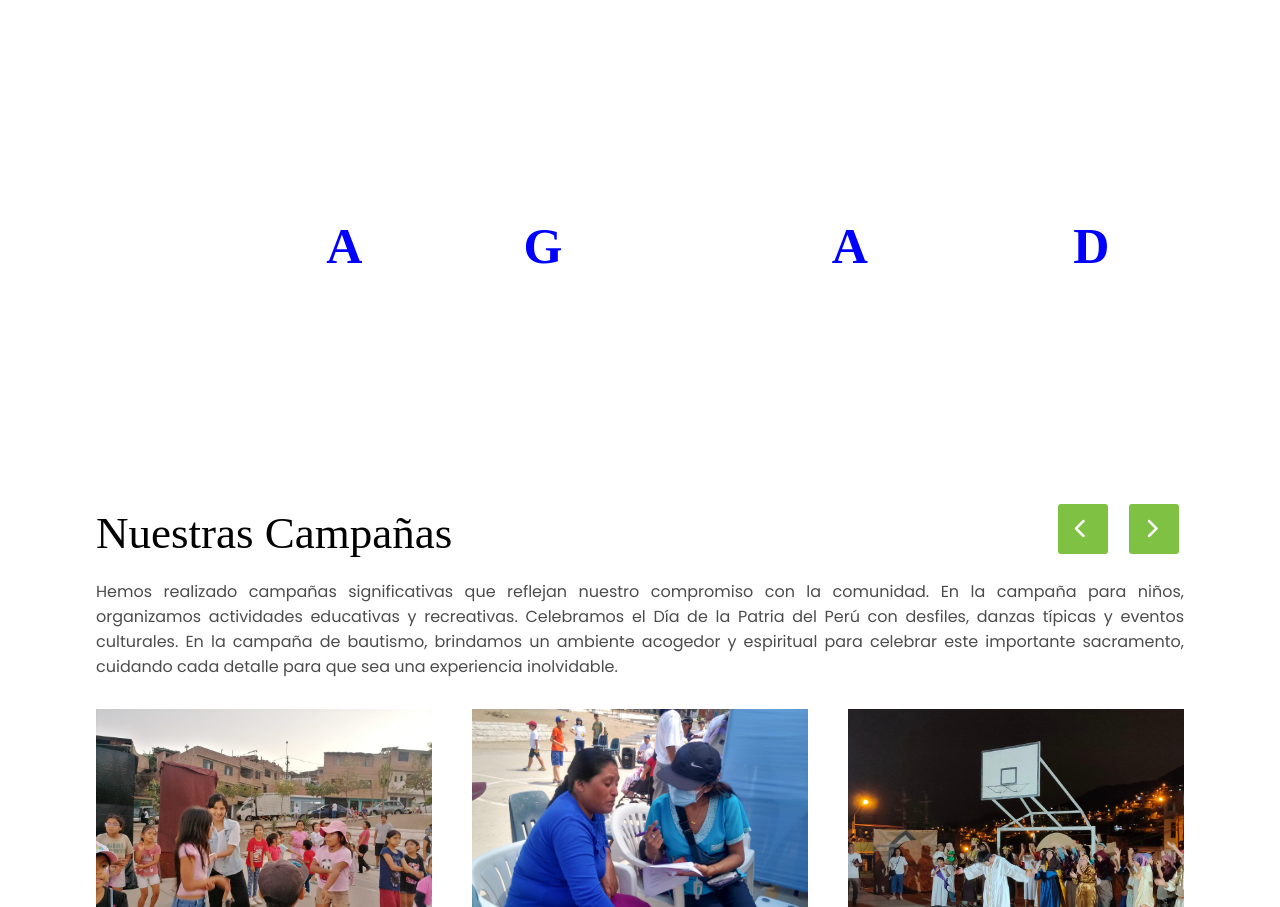
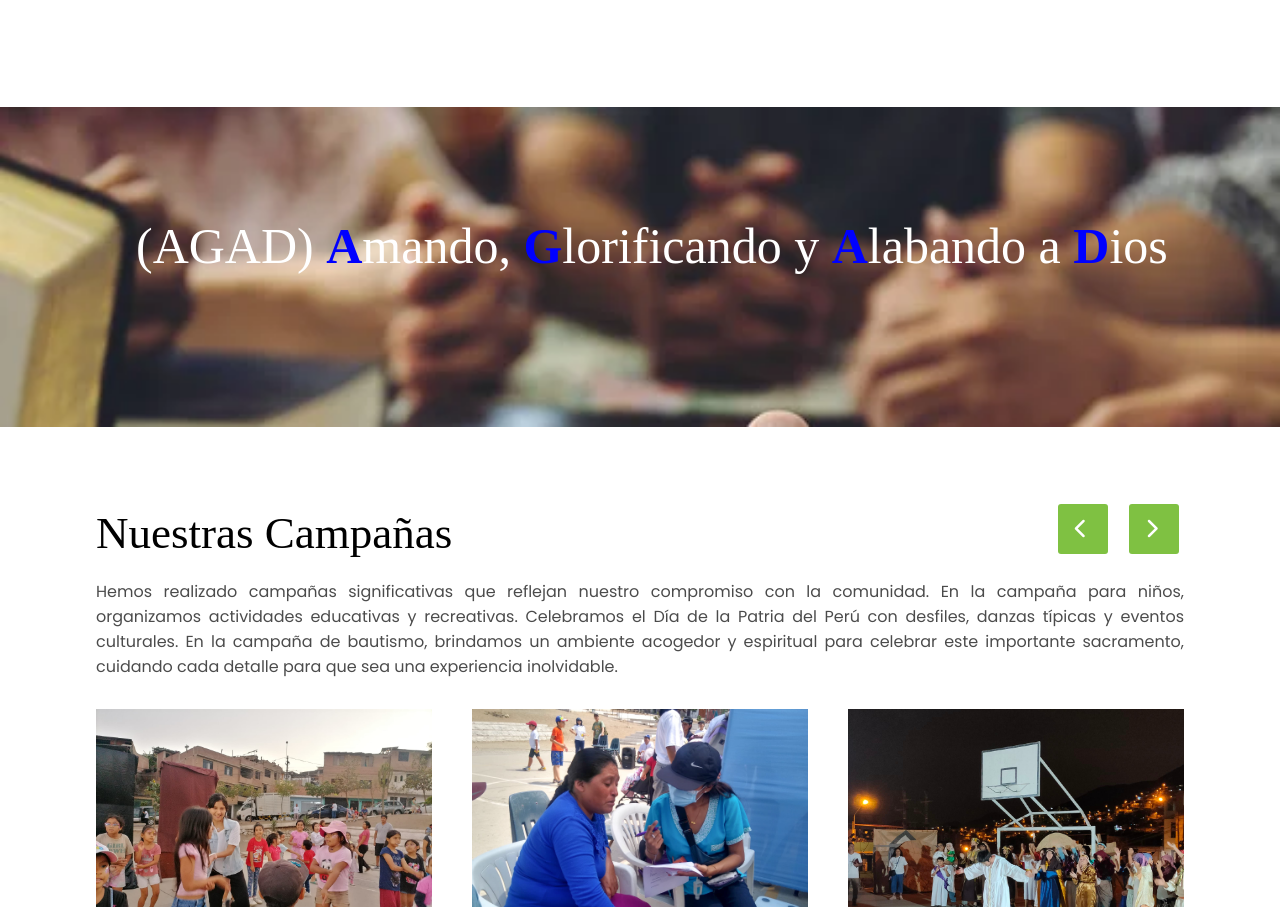
Before and after one commit to U202211108/Amigos-Agad, a plain HTML site: page index.html in a window 1280 px wide. Shown: the part 2140-3047 px from the top of the page. Drawn offline with nearby package versions, Linux system fonts and the light colour scheme; a script that the page names is missing; files whose address does not match are found by name.

Commit message:
Update style.css

```diff
--- a/style.css
+++ b/style.css
@@ -406,7 +406,7 @@ h1 {
 }
 
 .counter {
-    background-image: url("img/oracion.JPG");
+    background-image: url("oracion.JPG");
     background-size: cover;
     background-repeat: no-repeat;
     height: 40vh;
```
